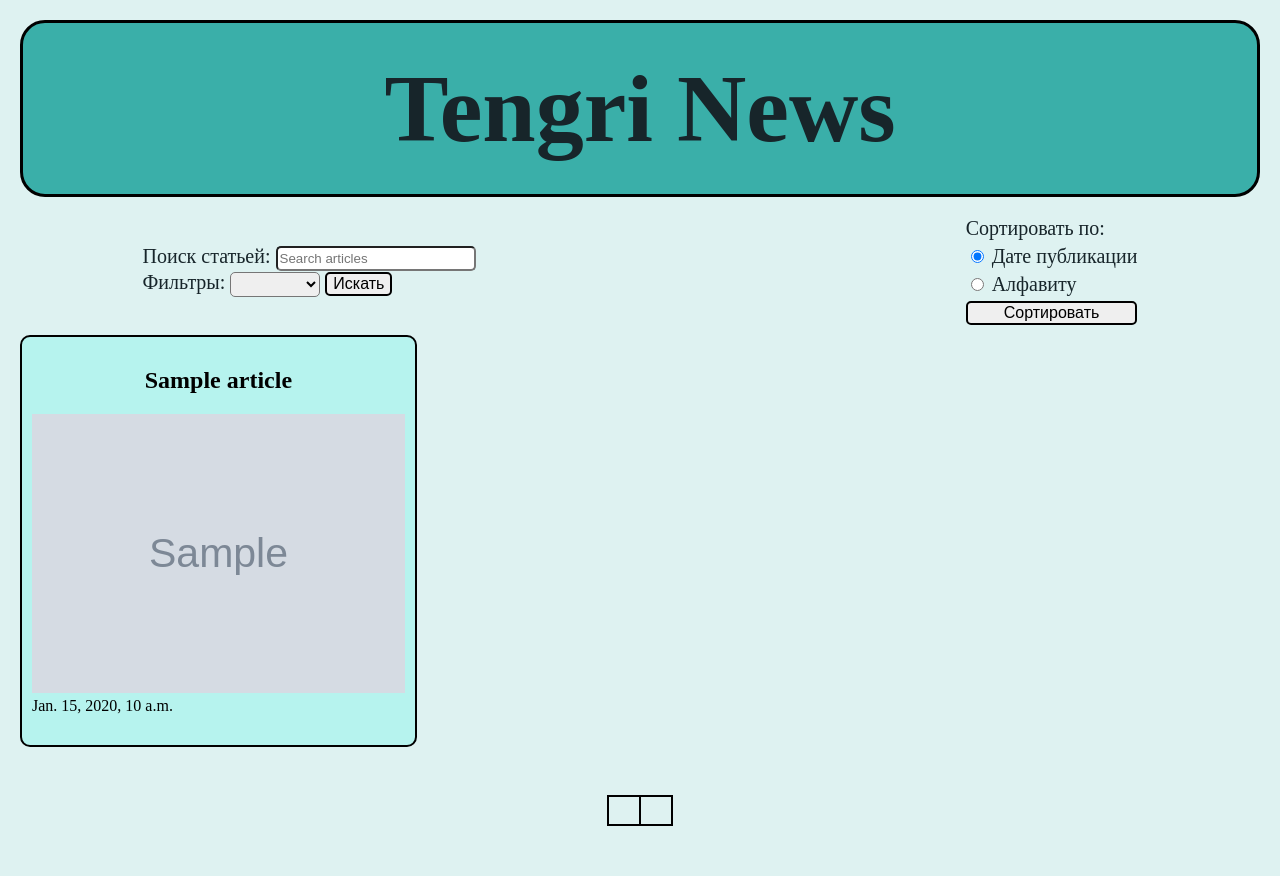
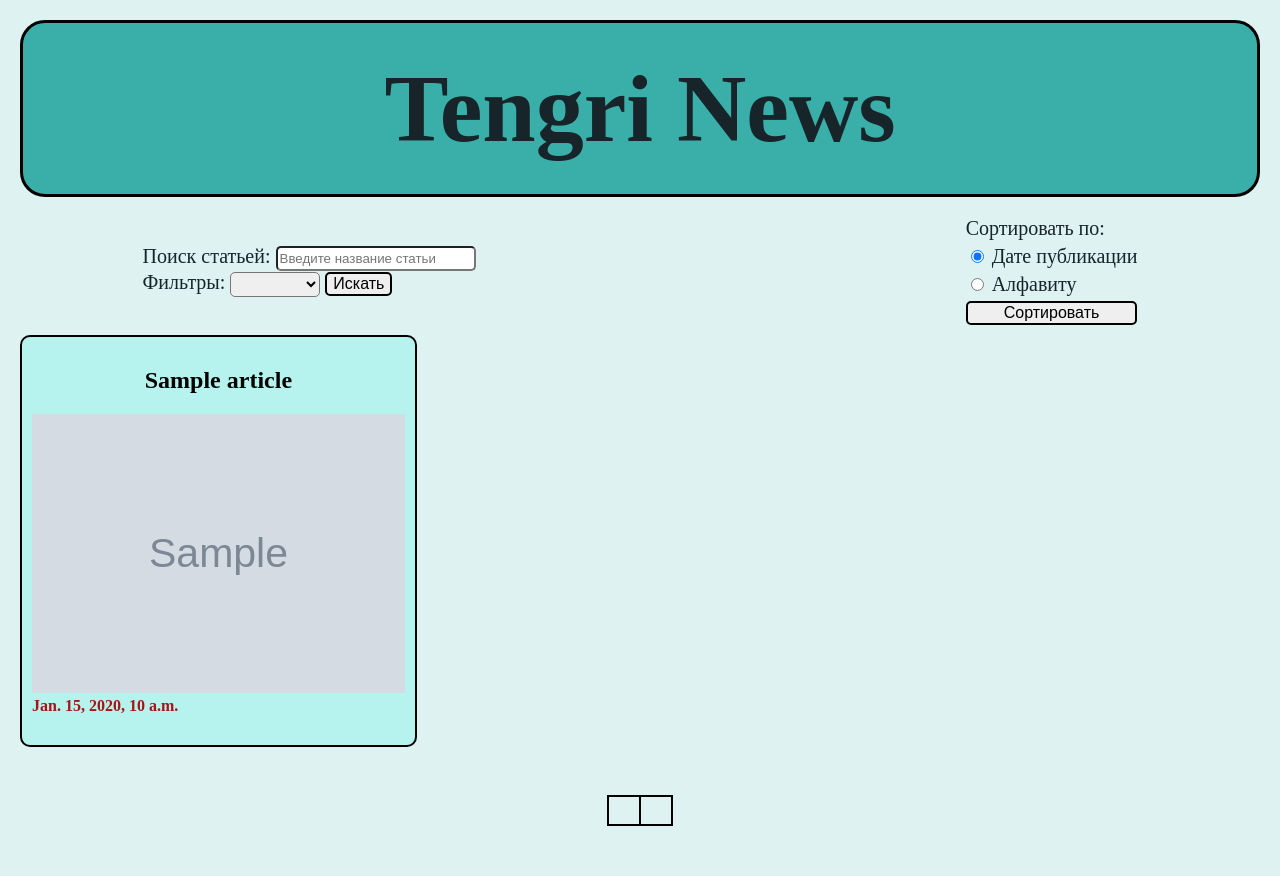
Before and after one commit to Uakks/TengriNews, a Django app: template templates/index.html in a window 1280 px wide. Run offline with Django 5.2, Linux system fonts and the light colour scheme; tables that the repository leaves empty hold one stand-in row (values such as "Sample post"); the template is opened without the code that fills it: values that come from a table or form of the project are taken from there, most other values are stand-ins (such as "Sample title", 1, 10 or a date in 2020); grey boxes marked "Sample" are stand-in pictures.

Commit message:
rewriting content on russian

```diff
--- a/templates/index.html
+++ b/templates/index.html
@@ -12,7 +12,7 @@
     <form class="form search-form" method="post" action="{% url 'search_articles' %}">
         {% csrf_token %}
         <label> Поиск статьей:
-            <input type="search" class="search-field" placeholder="Search articles" name="searched">
+            <input type="search" class="search-field" placeholder="Введите название статьи" name="searched">
         </label><br>
         <div class="tag-filter">Фильтры:
         <select class="filter-selection" name="filtered">
@@ -45,7 +45,7 @@
                     <div>
                         <img src="{{ new.project_logo }}" alt="News" class="main-image">
                     </div>
-                    <time>{{ new.project_date }}</time>
+                    <time class="post-time">{{ new.project_date }}</time>
                 </div>
             </a>
         {% endfor %}
```
